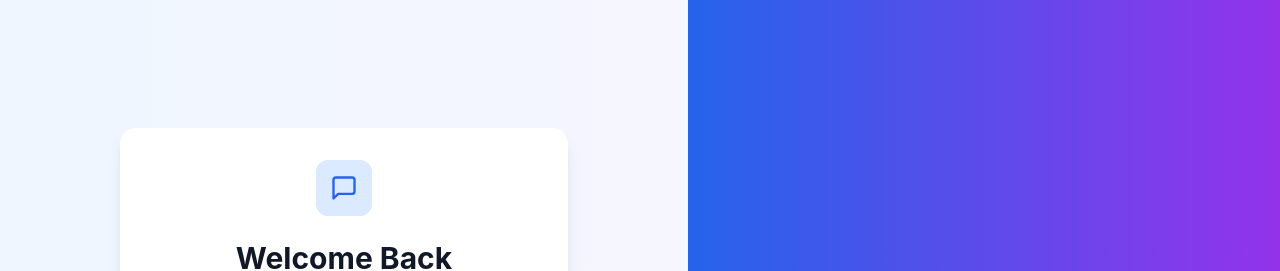
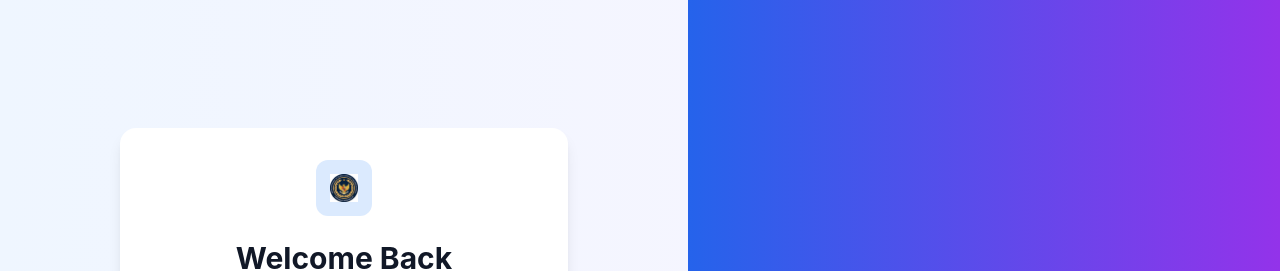
Before and after one commit to ismailmail123/batari_frontend, a React (Create React App) app: page / in a window 1280 px wide. Shown: the top 271 px of the page. Built offline with nearby package versions, Linux system fonts and the light colour scheme.

Commit message:
add logo

```diff
--- a/public/index.html
+++ b/public/index.html
@@ -3,11 +3,16 @@
 
 <head>
     <meta charset="utf-8" />
-    <link rel="icon" href="%PUBLIC_URL%/favicon.ico" />
+    <link rel="icon" href="%PUBLIC_URL%/logokemenimipas.png" />
     <meta name="viewport" content="width=device-width, initial-scale=1" />
     <meta name="theme-color" content="#000000" />
-    <meta name="description" content="Web site created using create-react-app" />
-    <link rel="apple-touch-icon" href="%PUBLIC_URL%/logo192.png" />
+    <meta name="description" content="Web site ini dibuat menggunakan React Framework" />
+    <link rel="apple-touch-icon" href="%PUBLIC_URL%/logokemenimipas.png" />
+    <meta property="og:title" content="Batari App" />
+    <meta property="og:description" content="Batari dapat mempermudah sistem registrasi anda" />
+    <meta property="og:image" content="%PUBLIC_URL%/logokemenimipas.png" />
+    <meta property="og:url" content="https://batari.vercel.app/" />
+    <meta name="twitter:card" content="summary_large_image" />
     <!--
       manifest.json provides metadata used when your web app is installed on a
       user's mobile device or desktop. See https://developers.google.com/web/fundamentals/web-app-manifest/
@@ -23,7 +28,7 @@
       work correctly both with client-side routing and a non-root public URL.
       Learn how to configure a non-root public URL by running `npm run build`.
     -->
-    <title>React App</title>
+    <title>Batari App</title>
 </head>
 
 <body>
--- a/src/pages/404/index.jsx
+++ b/src/pages/404/index.jsx
@@ -9,7 +9,7 @@ const Index = () => {
         <div className="container-fluid page-header py-5">
         <h1 className="text-center text-white display-6">404 Error</h1>
         <ol className="breadcrumb justify-content-center mb-0">
-            <li className="breadcrumb-item"><Link onClick={()=> navigate('/home')}>Home</Link></li>
+            <li className="breadcrumb-item"><Link onClick={()=> navigate('/')}>Home</Link></li>
             <li className="breadcrumb-item"><Link onClick={() => navigate(-1)}>Pages</Link></li>
             <li className="breadcrumb-item active text-white">404</li>
         </ol>
@@ -23,7 +23,7 @@ const Index = () => {
                     <h1 className="mb-4">Page Not Found</h1>
                     <p className="mb-4">We’re sorry, the page you have looked for does not exist in our website! Maybe go to our home page or try to use a search?</p>
                     <Link
-                    onClick={()=> navigate('/home')}
+                    onClick={()=> navigate('/')}
                     className="btn border-secondary rounded-pill py-3 px-5" href="index.html">Go Back To Home</Link>
                 </div>
             </div>
--- a/src/pages/Login/index.jsx
+++ b/src/pages/Login/index.jsx
@@ -4,6 +4,7 @@ import AuthImagePattern from "./AuthImagePattern";
 import { Link, useNavigate } from "react-router-dom";
 import { Eye, EyeOff, Loader2, Lock, Mail, MessageSquare } from "lucide-react";
 import toast from "react-hot-toast";
+import logoimipas from "../../assets/logokemenimipas.png";
 
 const LoginPage = () => {
   const [showPassword, setShowPassword] = useState(false);
@@ -36,7 +37,7 @@ const LoginPage = () => {
           <div className="text-center mb-8">
             <div className="flex flex-col items-center gap-2">
               <div className="w-14 h-14 rounded-xl bg-blue-100 flex items-center justify-center">
-                <MessageSquare className="w-7 h-7 text-blue-600" />
+                <img src={logoimipas} className="w-7 h-7 text-blue-600" />
               </div>
               <h1 className="text-3xl font-bold mt-4 text-gray-900">Welcome Back</h1>
               <p className="text-gray-500">Sign in to your account</p>
--- a/src/pages/Register/index.jsx
+++ b/src/pages/Register/index.jsx
@@ -460,6 +460,7 @@ import {
 import { Link, useNavigate } from "react-router-dom";
 import AuthImagePattern from "../Login/AuthImagePattern";
 import toast from "react-hot-toast";
+import logoimipas from "../../assets/logokemenimipas.png";
 
 const SignUpPage = () => {
   const [step, setStep] = useState(1); // Langkah saat ini
@@ -563,7 +564,7 @@ const SignUpPage = () => {
           <div className="text-center mb-8">
             <div className="flex flex-col items-center gap-2">
               <div className="w-14 h-14 rounded-xl bg-blue-100 flex items-center justify-center">
-                <MessageSquare className="w-7 h-7 text-blue-600" />
+                <img src={logoimipas} className="w-7 h-7 text-blue-600" />
               </div>
               <h1 className="text-3xl font-bold mt-4 text-gray-900">
                 Buat Akun
```
Also changed, not shown: public/logokemenimipas.png (added).
